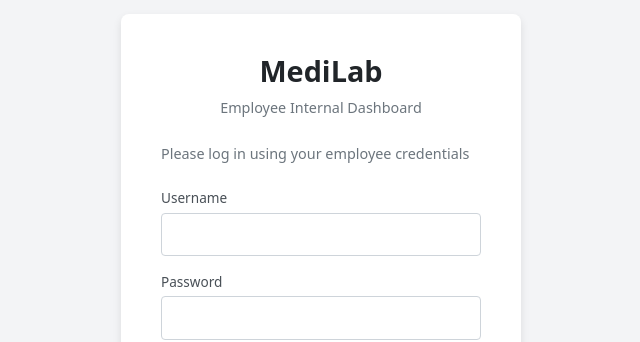
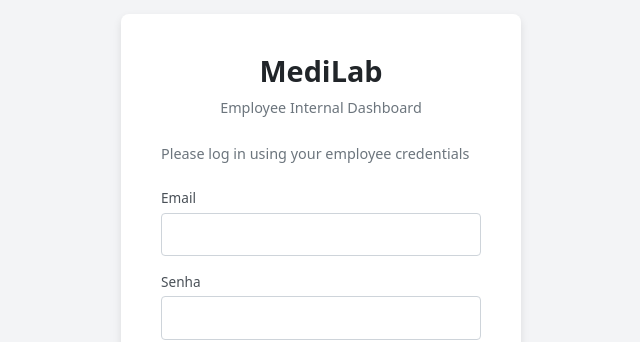
Before and after one commit to Gbmonte9/STEP-TRABALHO-EM-EQUIPE-20WPS16-GRUPO1, a React (Vite) app: page /login in a window 1280 px wide. Shown: the part 146-488 px from the top of the page, without its empty margins (319-959 px from the left). Built offline with nearby package versions, Linux system fonts and the light colour scheme.

Commit message:
Alterações no Cadastro.tsx

```diff
--- a/db.json
+++ b/db.json
@@ -2,15 +2,23 @@
   "usuarios": [
     {
       "username": "admin",
-          "password": "123456"
+      "password": "123456",
+      "id": "92cf"
     },
     {
       "username": "user",
-          "password": "password"
+      "password": "password",
+      "id": "f1aa"
+    },
+    {
+      "id": 268651382748874000,
+      "nome": "Gabriel",
+      "email": "gagaagag@asdasd.com",
+      "senha": "1234"
     }
   ],
   "carteira": [],
   "renda": [],
   "despesa": [],
-    "relatorio" : {}
+  "relatorio": {}
 }
--- a/src/classes/Bruno-class/Usuario.ts
+++ b/src/classes/Bruno-class/Usuario.ts
@@ -46,8 +46,37 @@ class Usuario {
       this.senha = novaSenha;
     }
 
-    cadastrar(): void {
-      console.log('Usuário cadastrado');
+    // Método para cadastrar o usuário no db.json
+    async cadastrar(): Promise<boolean> {
+
+      const novoUsuario = {
+        id: this.getId(),
+        nome: this.getNome(),
+        email: this.getEmail(),
+        senha: this.getSenha()
+      };
+
+      // Envia o novo usuário para o servidor do json-server
+      try {
+        const response = await fetch('http://localhost:5000/usuarios', {
+          method: 'POST',
+          headers: {
+            'Content-Type': 'application/json',
+          },
+          body: JSON.stringify(novoUsuario),
+        });
+
+        if (response.ok) {
+          console.log('Usuário cadastrado com sucesso!');
+          return true;
+        } else {
+          console.error('Erro ao cadastrar usuário.');
+          return false;
+        }
+      } catch (error) {
+        console.error('Erro de conexão:', error);
+        return false;
+      }
     }
 
     fazerLogin(): void {
--- a/src/pages/Cadastro.tsx
+++ b/src/pages/Cadastro.tsx
@@ -1,30 +1,93 @@
-import Usuario from '../classes/Bruno-class/Usuario.ts';
+import Usuario from '../classes/Bruno-class/Usuario';
+import React, { useState } from 'react';
 import { Link } from 'react-router-dom';
+import { v4 as uuidv4 } from 'uuid';  // Importa o gerador de UUID
 import '../styles/Cadastro.css';
 
 const Cadastro = () => {
+  const [nome, setNome] = useState('');
+  const [email, setEmail] = useState('');
+  const [senha, setSenha] = useState('');
+  const [confirmSenha, setConfirmSenha] = useState('');
+
+  const handleCadastro = (e: React.FormEvent) => {
+    e.preventDefault();
+
+    if (senha !== confirmSenha) {
+      alert('As senhas não coincidem.');
+      return;
+    }
+
+    function uuidToSimpleNumber(uuid: string): number {
+      const trimmedUUID = uuid.replace(/-/g, '').slice(0, 15);
+      return parseInt(trimmedUUID, 16);
+    }
+
+    const id = uuidToSimpleNumber(uuidv4());
+
+    const novoUsuario = new Usuario(id, nome, email, senha);
+
+    novoUsuario.cadastrar();
+
+    console.log('Novo usuário criado:', novoUsuario);
+
+    setNome('');
+    setEmail('');
+    setSenha('');
+    setConfirmSenha('');
+
+  };
+
   return (
-    <form className="cadastro-form">
+    <form className="cadastro-form" onSubmit={handleCadastro}>
       <p className="cadastro-instruction">Por favor, preencha os dados para criar sua conta</p>
 
       <div className="form-group">
-        <label htmlFor="username">Nome de Usuário</label>
-        <input type="text" id="username" name="username" required />
+        <label htmlFor="username">Email: </label>
+        <input
+          type="text"
+          id="useremail"
+          name="useremail"
+          value={email}
+          onChange={(e) => setNome(e.target.value)}
+          required
+        />
       </div>
 
       <div className="form-group">
         <label htmlFor="email">E-mail</label>
-        <input type="email" id="email" name="email" required />
+        <input
+          type="email"
+          id="email"
+          name="email"
+          value={email}
+          onChange={(e) => setEmail(e.target.value)}
+          required
+        />
       </div>
 
       <div className="form-group">
         <label htmlFor="password">Senha</label>
-        <input type="password" id="password" name="password" required />
+        <input
+          type="password"
+          id="password"
+          name="password"
+          value={senha}
+          onChange={(e) => setSenha(e.target.value)}
+          required
+        />
       </div>
 
       <div className="form-group">
         <label htmlFor="confirm-password">Confirma Senha</label>
-        <input type="password" id="confirm-password" name="confirm-password" required />
+        <input
+          type="password"
+          id="confirm-password"
+          name="confirm-password"
+          value={confirmSenha}
+          onChange={(e) => setConfirmSenha(e.target.value)}
+          required
+        />
       </div>
 
       <button type="submit" className="btn-cadastro">Cadastrar</button>
--- a/src/pages/Login.tsx
+++ b/src/pages/Login.tsx
@@ -3,7 +3,7 @@ import { useState, FormEvent } from 'react';
 import '../styles/Login.css';
 
 const Login = () => {
-  const [username, setUsername] = useState('');
+  const [useremail, setEmail] = useState('');
   const [password, setPassword] = useState('');
   const [errorMessage, setErrorMessage] = useState('');
   const navigate = useNavigate();
@@ -16,8 +16,8 @@ const Login = () => {
       const response = await fetch('http://localhost:5000/usuarios');
       const users = await response.json();
 
-      const user = users.find((user: { username: string, password: string }) =>
-        user.username === username && user.password === password
+      const user = users.find((user: { email: string, senha: string }) =>
+        user.email === useremail && user.senha === password
       );
 
       if (user) {
@@ -35,19 +35,19 @@ const Login = () => {
       <p className="login-instruction">Please log in using your employee credentials</p>
 
       <div className="form-group">
-        <label htmlFor="username">Username</label>
+        <label htmlFor="useremail">Email</label>
         <input
           type="text"
-          id="username"
-          name="username"
-          value={username}
-          onChange={(e) => setUsername(e.target.value)}
+          id="useremail"
+          name="useremail"
+          value={useremail}
+          onChange={(e) => setEmail(e.target.value)}
           required
         />
       </div>
 
       <div className="form-group">
-        <label htmlFor="password">Password</label>
+        <label htmlFor="password">Senha</label>
         <input
           type="password"
           id="password"
```
Lines whose indentation alone changed are shown as unchanged.
